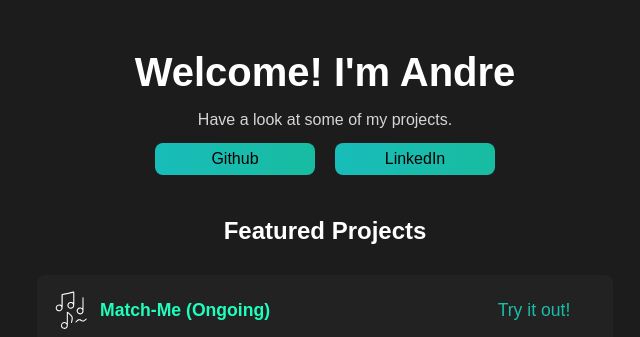
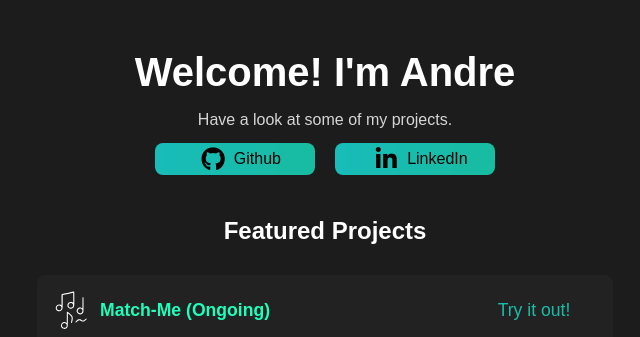
Before and after one commit to andreberezin/andreberezin.github.io, a Jekyll site: the page built from README.md, in a window 1280 px wide. Shown: the top 337 px of the page, without its empty margins (315-955 px from the left). Built offline with Jekyll 4.4.1, drawn with Linux system fonts in a browser that asks for light colours; our own code applies the rules of GitHub Pages for plain Markdown files.

Commit message:
added github, linkedin icons

```diff
--- a/_layouts/default.html
+++ b/_layouts/default.html
@@ -6,6 +6,7 @@
     <title>Andre's Portfolio</title>
     <script type="text/javascript" src="../assets/js/scripts.js" defer ></script>
     <link rel="stylesheet" href="../assets/css/style.css">
+    <link rel="stylesheet" href="https://cdnjs.cloudflare.com/ajax/libs/font-awesome/6.0.0/css/all.min.css">
 </head>
 <body>
 
@@ -45,8 +46,22 @@
     <p>Have a look at some of my projects.</p>
 
     <div class='button-container'>
-        <a href="https://github.com/andreberezin?tab=repositories" class="btn link" target="_blank">Github</a>
-        <a href="https://www.linkedin.com/in/andreberezin" class="btn link" target="_blank">LinkedIn</a>
+        <a href="https://github.com/andreberezin?tab=repositories" class="btn link" target="_blank">
+            <div class='button-content'>
+                <i class="fa-brands fa-github"></i>
+                <div class='button-text'>
+                    Github
+                </div>
+            </div>
+        </a>
+        <a href="https://www.linkedin.com/in/andreberezin" class="btn link" target="_blank">
+            <div class='button-content'>
+                <i class="fa-brands fa-linkedin-in"></i>
+                <div class='button-text'>
+                    LinkedIn
+                </div>
+            </div>
+        </a>
     </div>
     <!-- Featured Projects Section -->
     <h2>Featured Projects</h2>
--- a/assets/css/style.css
+++ b/assets/css/style.css
@@ -182,6 +182,26 @@
   box-shadow: 0 0 2px 2px #48fbe9;
 }
 
+.fa-brands {
+  font-size: 1.5rem;
+  width: 2rem;
+  color: black;
+  margin-right: 0.3rem;
+}
+
+.button-content {
+  display: flex;
+  align-items: center;
+  justify-content: center;
+  margin-left: 0.5rem;
+}
+
+@media (max-width: 768px) {
+  .button-text {
+    display: none;
+  }
+}
+
 .link {
   background: #1effbb;
   color: #fff;
```
